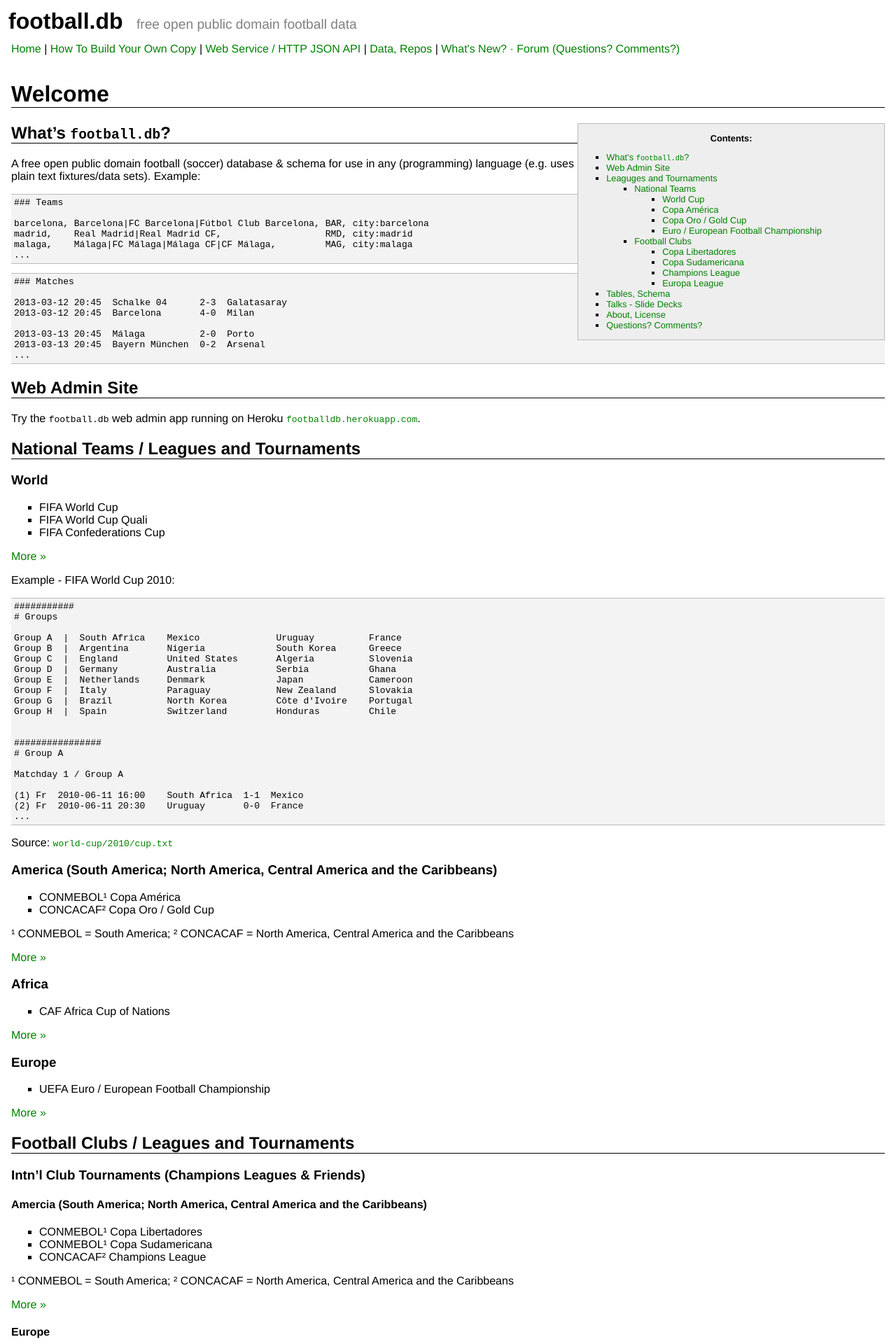
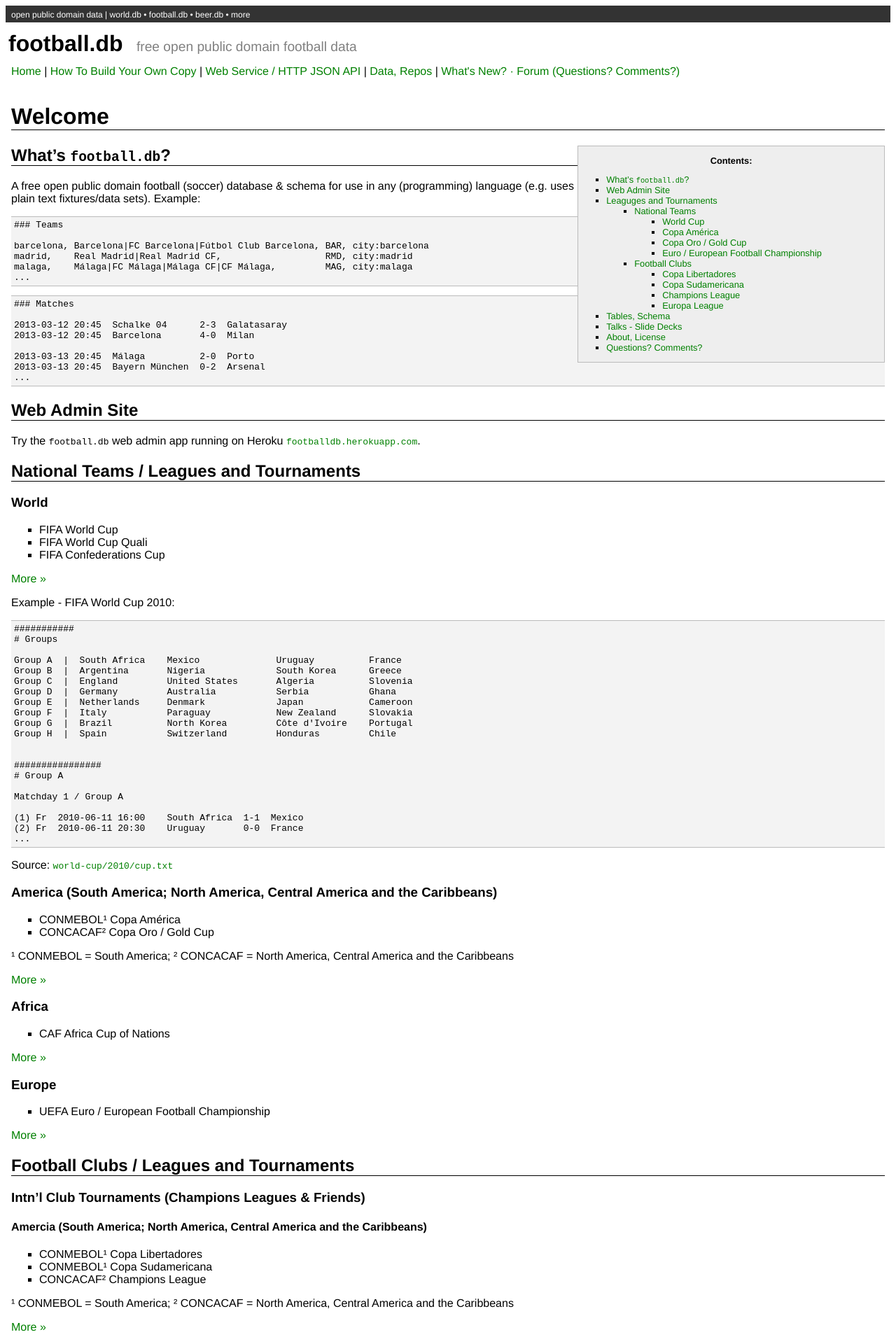
Before and after one commit to openfootball/openfootball.github.io, a Jekyll site: the page built from index.md, in a window 1280 px wide. Shown: the top 1920 px of the page at 70% size. Built offline with Jekyll 4.4.1, drawn with Linux system fonts in a browser that asks for light colours.

Commit message:
add banner

```diff
--- /dev/null
+++ b/_includes/banner.html
@@ -0,0 +1,11 @@
+
+<div class='banner'>
+open public domain data |
+   <a href='http://openmundi.github.io'>world.db</a>
+     •
+   <a href='http://openfootball.github.io'>football.db</a>
+     •
+   <a href='http://openbeer.github.io'>beer.db</a>
+     •
+   <a href='http://opensport.github.io'>more</a>
+</div>
--- a/_layouts/default.html
+++ b/_layouts/default.html
@@ -6,6 +6,8 @@
    <link rel="stylesheet" href="openfootball.css" type="text/css">
 </head>
 <body>
+
+  {% include banner.html %}
 
   <div id="header">
     <span class='big'>football.db</span>
--- a/openfootball.css
+++ b/openfootball.css
@@ -122,3 +122,17 @@ pre,
    background-color: #eeeeee;
    font-size: 80%;
 }
+
+
+.banner {
+  color: white;
+  background-color: #333333;
+  font-size: 12px;
+  padding: 6px 6px 4px 8px;
+  margin: 0 0 8px 0; }
+  .banner a, .banner a:visited {
+    text-decoration: none;
+    color: white; }
+    .banner a:hover {
+      background-color: #333333;
+      text-decoration: underline; }
```
Also changed, not shown: README.md.
